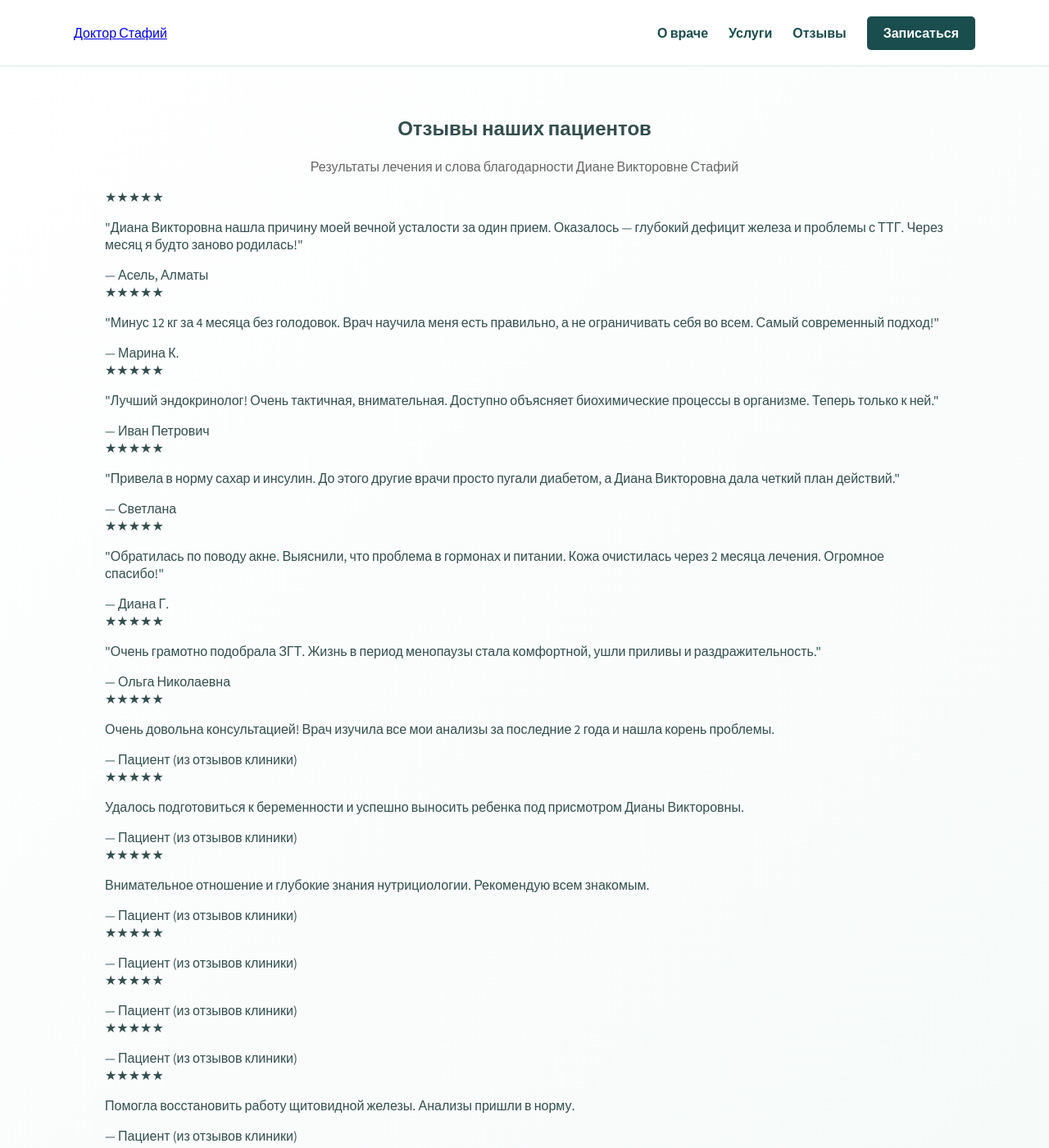
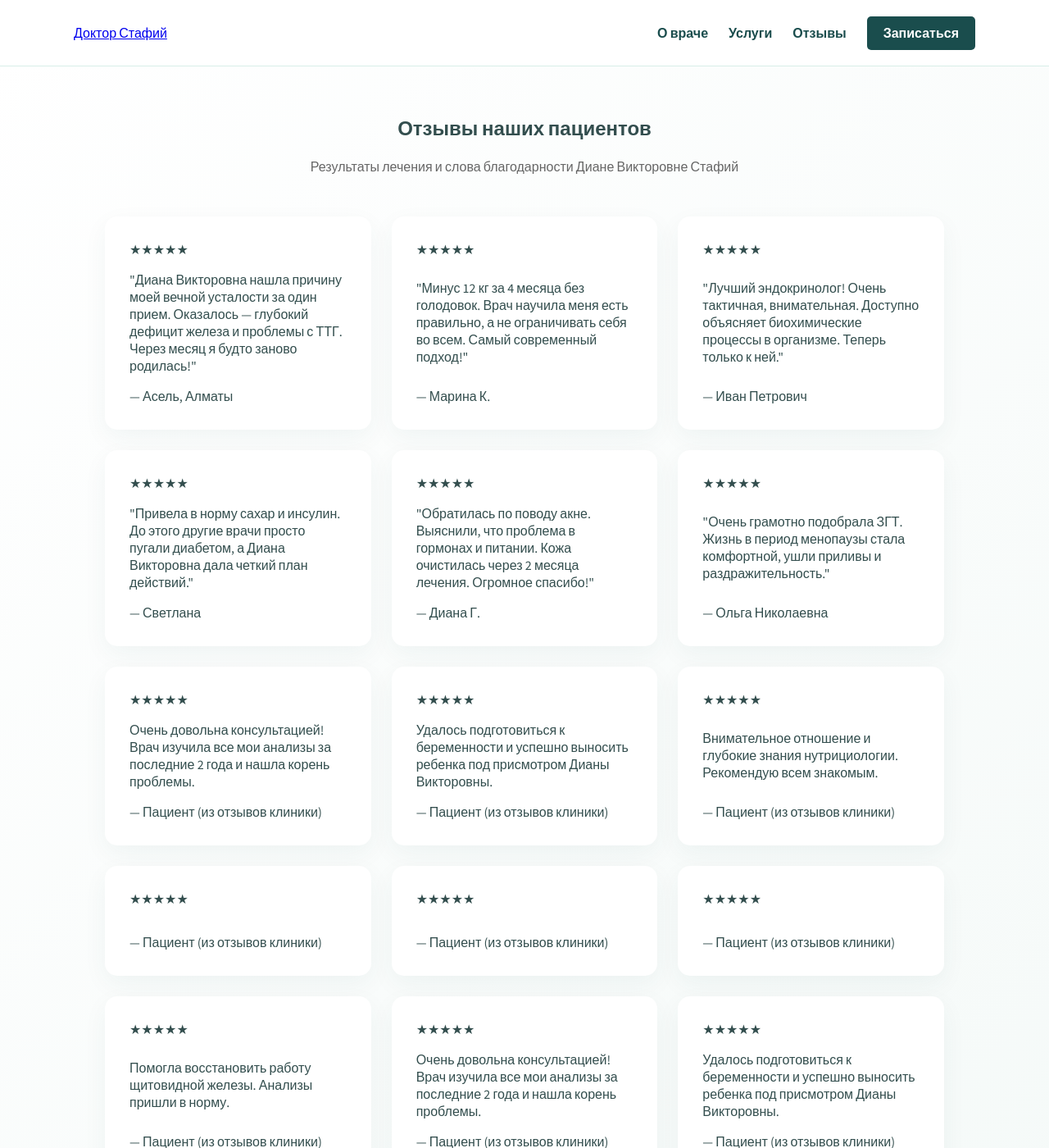
Before and after one commit to gosubv/doctorstafij, a Jekyll site: the page built from reviews.md, in a window 1280 px wide and 1400 px high. Shown: the whole window at 82% size. Built offline with Jekyll 4.4.1, drawn with Linux system fonts in a browser that asks for light colours.

Commit message:
Update style.css

```diff
--- a/assets/css/style.css
+++ b/assets/css/style.css
@@ -87,3 +87,53 @@ nav { display: flex; justify-content: space-between; align-items: center; height
     position: fixed; top: 50%; left: 50%; transform: translate(-50%, -50%) scale(3);
     z-index: 2000; outline: 1000px solid rgba(0,0,0,0.8);
 }
+
+/* Блок отзывов */
+.reviews-grid {
+    display: grid;
+    grid-template-columns: repeat(auto-fill, minmax(320px, 1fr));
+    gap: 25px;
+    margin-top: 50px;
+}
+
+.review-card {
+    background: white;
+    padding: 30px;
+    border-radius: 15px;
+    box-shadow: 0 10px 30px rgba(26, 77, 77, 0.05);
+    border: 1px solid var(--accent-light);
+    transition: 0.4s ease;
+    display: flex;
+    flex-direction: column;
+    justify-content: space-between;
+}
+
+.review-card:hover {
+    transform: translateY(-10px);
+    border-color: var(--accent);
+}
+
+.review-stars {
+    color: #f1c40f;
+    font-size: 1.2rem;
+    margin-bottom: 15px;
+}
+
+.review-text {
+    font-style: italic;
+    color: #4a6363;
+    margin-bottom: 20px;
+    font-size: 0.95rem;
+}
+
+.review-author {
+    font-family: var(--font-heading);
+    font-weight: 700;
+    color: var(--primary);
+    display: block;
+}
+
+.review-date {
+    font-size: 0.8rem;
+    color: #99aaaa;
+}
```
